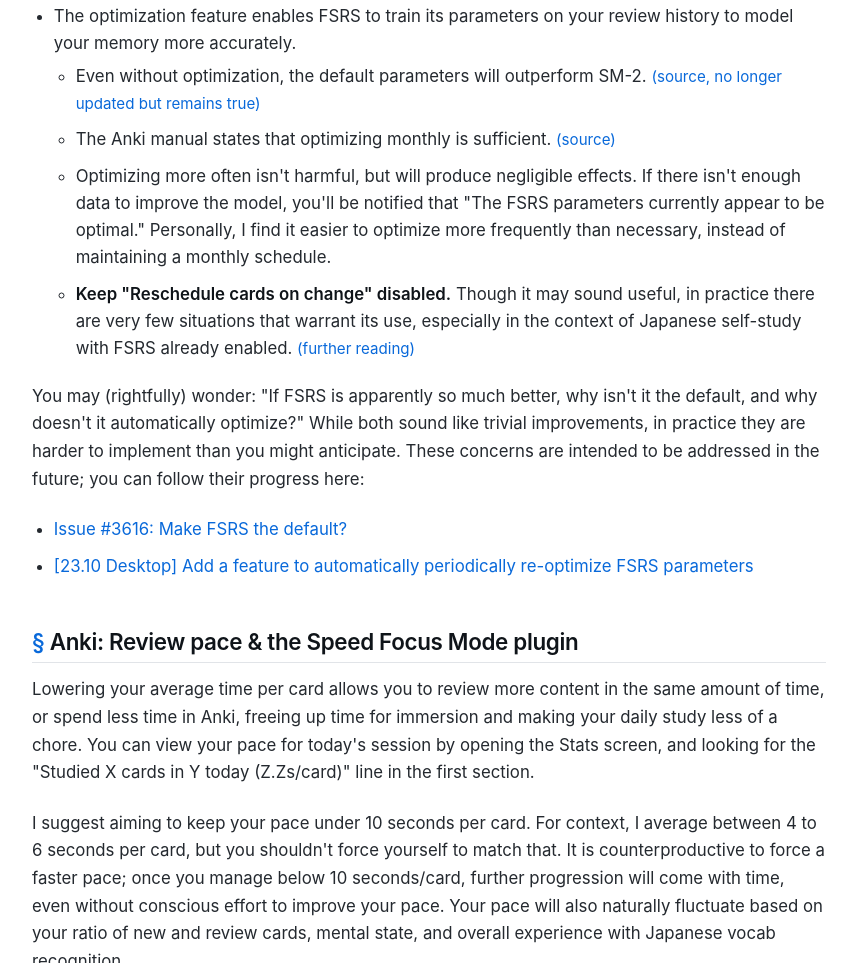
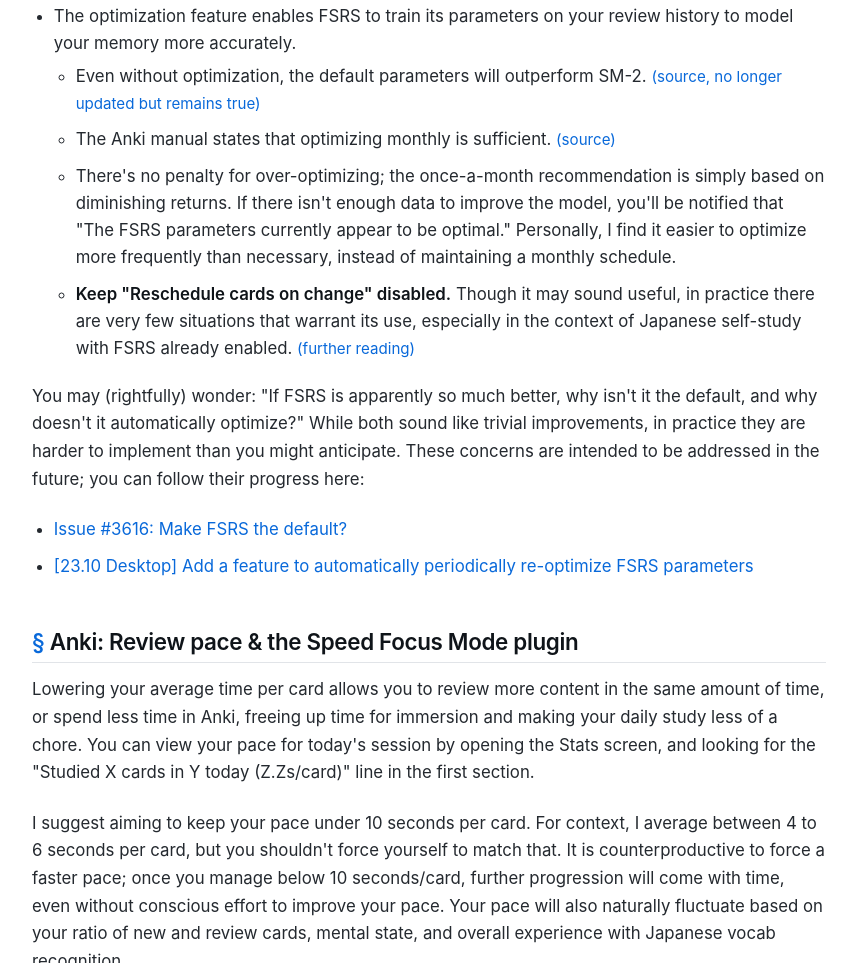
Before and after one commit to aura-ix/jp-learning-notes, a plain HTML site: page index.html in a window 1280 px wide. Shown: the part 791-1754 px from the top of the page, without its empty margins (211-1068 px from the left). Drawn offline with Linux system fonts and the light colour scheme.

Commit message:
edit over-optimization guidance for clarity

```diff
--- a/index.html
+++ b/index.html
@@ -215,7 +215,7 @@
                     <ul>
                         <li>Even without optimization, the default parameters will outperform SM-2. <cite><a href="https://github.com/open-spaced-repetition/fsrs4anki/blob/ff7c85cee735472d1c9cec0b9252d184087f74d8/docs/tutorial.md#the-ultra-short-version:~:text=In%20that%20case%2C%20use%20FSRS%20with%20the%20default%20parameters%3B%20it%27s%20still%20better%20than%20using%20the%20legacy%20SM%2D2%20algorithm">(source, no longer updated but remains true)</a></cite></li>
                         <li>The Anki manual states that optimizing monthly is sufficient. <cite><a href="https://docs.ankiweb.net/deck-options.html#fsrs:~:text=There%20is%20no%20need%20to%20optimize%20your%20parameters%20frequently%3A%20once%20every%20month%20is%20sufficient">(source)</a></cite></li>
-                        <li>Optimizing more often isn't harmful, but will produce negligible effects. If there isn't enough data to improve the model, you'll be notified that "The FSRS parameters currently appear to be optimal." Personally, I find it easier to optimize more frequently than necessary, instead of maintaining a monthly schedule.</li>
+                        <li>There's no penalty for over-optimizing; the once-a-month recommendation is simply based on diminishing returns. If there isn't enough data to improve the model, you'll be notified that "The FSRS parameters currently appear to be optimal." Personally, I find it easier to optimize more frequently than necessary, instead of maintaining a monthly schedule.</li>
                         <li><strong>Keep "Reschedule cards on change" disabled.</strong> Though it may sound useful, in practice there are very few situations that warrant its use, especially in the context of Japanese self-study with FSRS already enabled. <cite><a href="https://docs.ankiweb.net/deck-options.html#reschedule-cards-on-change">(further reading)</a></cite></li>
                     </ul>
 
```
